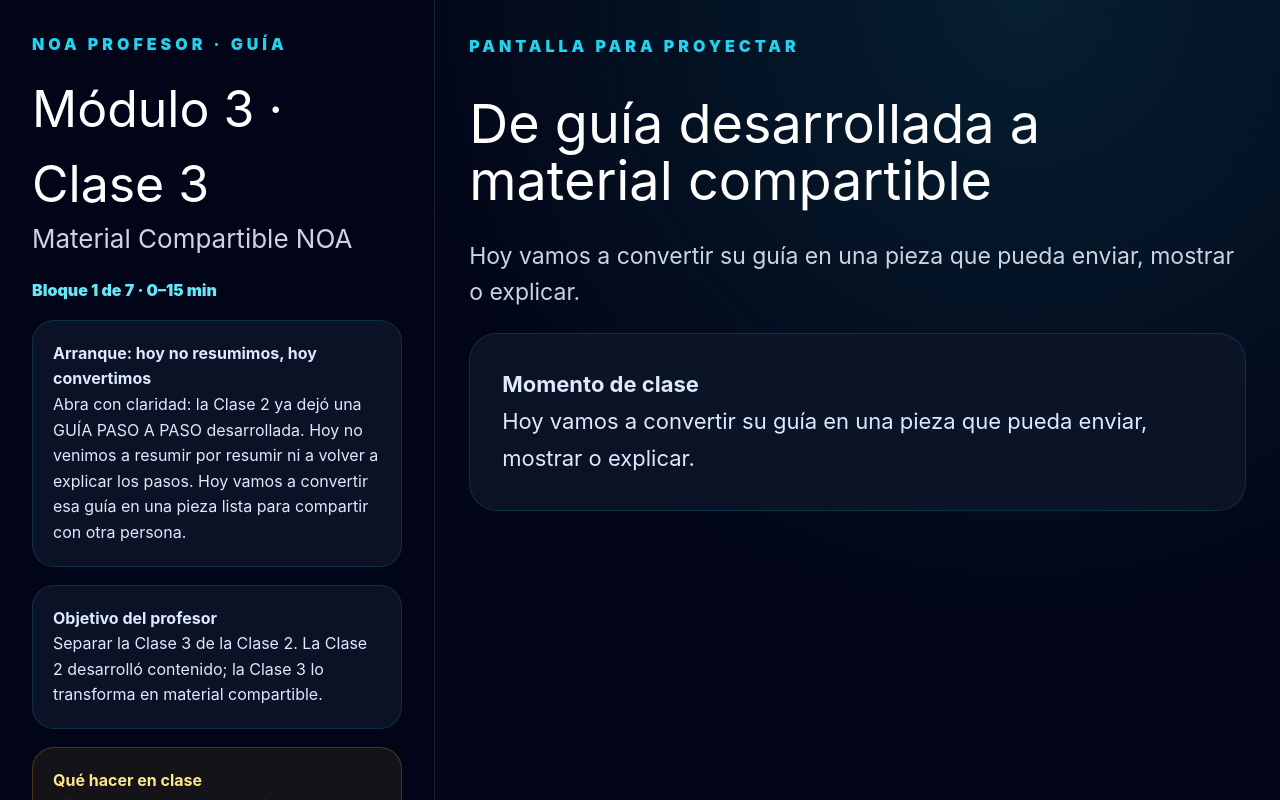
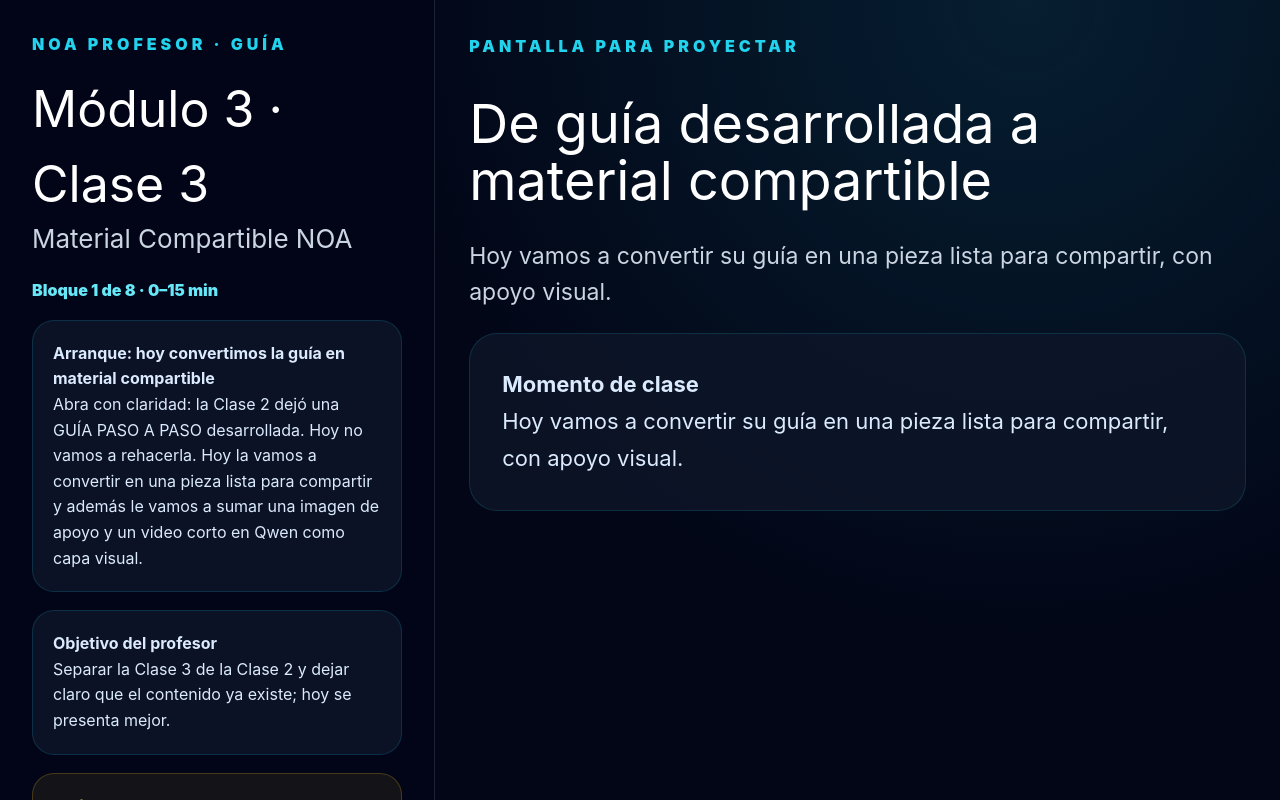
Before and after one commit to SolucionesTVB/noa-profesor, a Next.js app: page /curso/ia-adultos/modulo-3/clase-3 in a window 1280 px wide. Shown: the top 800 px of the page. Built offline with nearby package versions, Linux system fonts and the light colour scheme.

Commit message:
feat: agregar imagen y video qwen a clase 3

```diff
--- a/src/app/curso/ia-adultos/modulo-3/clase-3/page.tsx
+++ b/src/app/curso/ia-adultos/modulo-3/clase-3/page.tsx
@@ -7,16 +7,16 @@ import AiCoach from "@/components/clase2/AiCoach";
 const blocks = [
   {
     time: "0–15 min",
-    teacherTitle: "Arranque: hoy no resumimos, hoy convertimos",
+    teacherTitle: "Arranque: hoy convertimos la guía en material compartible",
     teacherText:
-      "Abra con claridad: la Clase 2 ya dejó una GUÍA PASO A PASO desarrollada. Hoy no venimos a resumir por resumir ni a volver a explicar los pasos. Hoy vamos a convertir esa guía en una pieza lista para compartir con otra persona.",
+      "Abra con claridad: la Clase 2 dejó una GUÍA PASO A PASO desarrollada. Hoy no vamos a rehacerla. Hoy la vamos a convertir en una pieza lista para compartir y además le vamos a sumar una imagen de apoyo y un video corto en Qwen como capa visual.",
     teacherGoal:
-      "Separar la Clase 3 de la Clase 2. La Clase 2 desarrolló contenido; la Clase 3 lo transforma en material compartible.",
+      "Separar la Clase 3 de la Clase 2 y dejar claro que el contenido ya existe; hoy se presenta mejor.",
     teacherAction:
-      "Diga: 'Ya tenemos el contenido. Hoy decidimos cómo lo va a recibir otra persona.'",
+      "Diga: 'Primero hacemos el material compartible. Después lo reforzamos con una imagen y un video corto.'",
     studentTitle: "De guía desarrollada a material compartible",
     studentText:
-      "Hoy vamos a convertir su guía en una pieza que pueda enviar, mostrar o explicar.",
+      "Hoy vamos a convertir su guía en una pieza lista para compartir, con apoyo visual.",
     practice: null,
   },
 
@@ -24,7 +24,7 @@ const blocks = [
     time: "15–35 min",
     teacherTitle: "Bloque 1: elegir cómo se va a compartir",
     teacherText:
-      "El primer paso no es resumir. El primer paso es decidir el formato de salida. Una misma guía puede convertirse en mensaje de WhatsApp, mini guía, imagen, audio o explicación corta.",
+      "El primer paso no es resumir. El primer paso es decidir el formato de salida. Una misma guía puede convertirse en mensaje de WhatsApp, mini guía, imagen, audio o presentación corta.",
     teacherGoal:
       "Que cada alumno entienda que el contenido debe adaptarse al canal y a la persona que lo recibirá.",
     teacherAction:
@@ -107,7 +107,7 @@ const blocks = [
   },
 
   {
-    time: "60–80 min",
+    time: "60–78 min",
     teacherTitle: "Bloque 3: mensaje de entrega",
     teacherText:
       "Una cosa es tener el material y otra saber cómo entregarlo. El mensaje de entrega ayuda a que la otra persona entienda por qué lo recibe.",
@@ -150,55 +150,98 @@ const blocks = [
   },
 
   {
-    time: "80–100 min",
-    teacherTitle: "Bloque 4: portada, título e idea visual",
+    time: "78–98 min",
+    teacherTitle: "Bloque 4: imagen de apoyo",
     teacherText:
-      "Ahora le damos identidad al material. No es diseño profesional, pero sí una presentación básica que genere orgullo y claridad.",
+      "Ahora agregamos una capa visual. No vamos a hacer arte por hacer arte. Vamos a crear una imagen de apoyo que represente el material y ayude a compartirlo mejor.",
     teacherGoal:
-      "Que cada alumno tenga título, subtítulo, frase de propósito e idea visual.",
+      "Que cada alumno salga con un prompt claro para generar una imagen útil y coherente con su material.",
     teacherAction:
-      "Explique que esto puede usarse luego en Canva, una imagen simple o como portada textual.",
-    studentTitle: "Identidad de mi material",
+      "Explique: primero contenido, después imagen. La imagen acompaña, no reemplaza.",
+    studentTitle: "Crear mi imagen de apoyo",
     studentText:
-      "Vamos a crear una portada textual e idea visual sencilla.",
+      "Vamos a preparar una imagen sencilla que acompañe el material.",
     practice: {
-      theme: "Identidad visual simple",
+      theme: "Imagen de apoyo",
       objective:
-        "Crear presentación básica del material.",
+        "Crear un prompt claro para generar una imagen útil.",
       practices: [
         {
           label: "Mini práctica A",
-          title: "Título y subtítulo",
+          title: "Definir la imagen",
           instruction:
             "Copie este prompt.",
           prompt:
-            "Proponga 10 opciones de título y subtítulo para mi material. Deben ser claros, humanos y fáciles de entender. No use títulos exagerados. El subtítulo debe explicar para quién sirve o qué problema ayuda a resolver.",
+            "Ayúdeme a crear un prompt para generar una imagen que acompañe mi material. La imagen debe ser clara, útil y coherente con el contenido. Quiero que proponga: 1) tipo de imagen, 2) escena principal, 3) estilo visual, 4) texto corto opcional, 5) formato recomendado para compartir por celular. Base el prompt en mi material actual.",
           example:
-            "Título: Guía práctica para ordenar una tarea difícil. Subtítulo: una ayuda sencilla para avanzar paso a paso.",
+            "Imagen tipo portada vertical, escena sencilla relacionada con la guía, estilo limpio y profesional, texto corto opcional.",
         },
         {
           label: "Mini práctica B",
-          title: "Portada e idea visual",
+          title: "Pulir el prompt",
           instruction:
-            "Copie este prompt.",
+            "Pida una versión más lista para usar.",
           prompt:
-            "Cree una portada textual sencilla para mi material. Incluya título, subtítulo, autor como 'Creado por mí con apoyo de IA', una frase corta de propósito y una idea visual simple para una imagen o portada si luego deseo hacerla en Canva.",
+            "Ahora convierta esa idea en un prompt final, limpio y listo para copiar en un generador de imágenes. Debe ser claro, específico y fácil de usar.",
           example:
-            "Frase de propósito: una guía sencilla para convertir experiencia en acción.",
+            "Prompt final listo para copiar y generar la imagen.",
         },
       ],
       reflection:
-        "La identidad visual no es adorno. Ayuda a que la persona sienta que creó algo propio.",
+        "La imagen buena acompaña el mensaje. No lo distrae.",
     },
   },
 
   {
-    time: "100–115 min",
-    teacherTitle: "Bloque 5: resultado final del día",
+    time: "98–112 min",
+    teacherTitle: "Bloque 5: video corto en Qwen",
+    teacherText:
+      "Ahora damos un paso más: un video corto. No vamos a hacer cine. Vamos a diseñar un video simple, breve y útil para presentar la guía.",
+    teacherGoal:
+      "Que cada alumno tenga un prompt claro para crear un video corto en Qwen.",
+    teacherAction:
+      "Aclare: el video debe tener una sola idea, una sola intención y durar pocos segundos.",
+    studentTitle: "Crear mi video corto",
+    studentText:
+      "Vamos a preparar un prompt para un video corto en Qwen.",
+    practice: {
+      theme: "Video corto Qwen",
+      objective:
+        "Crear un prompt claro para video corto.",
+      practices: [
+        {
+          label: "Mini práctica A",
+          title: "Definir el video",
+          instruction:
+            "Copie este prompt.",
+          prompt:
+            "Ayúdeme a crear un prompt para un video corto en Qwen basado en mi material. El video debe durar entre 5 y 8 segundos, en formato vertical 9:16, con una sola idea principal. Defina: 1) escena o secuencia, 2) mensaje central, 3) ambiente visual, 4) texto breve si hace falta, 5) cierre o llamada suave a leer la guía.",
+          example:
+            "Video vertical corto, una escena principal, mensaje breve y visual limpio.",
+        },
+        {
+          label: "Mini práctica B",
+          title: "Prompt final para Qwen",
+          instruction:
+            "Pida una versión lista para usar.",
+          prompt:
+            "Convierta esa idea en un prompt final, limpio y listo para usar en Qwen. Debe ser breve, claro y específico. No lo haga complejo. Quiero un video corto, simple y útil.",
+          example:
+            "Prompt final listo para copiar en Qwen.",
+        },
+      ],
+      reflection:
+        "El video corto no reemplaza la guía. Solo atrae, presenta y abre la puerta.",
+    },
+  },
+
+  {
+    time: "112–118 min",
+    teacherTitle: "Bloque 6: resultado final del día",
     teacherText:
       "Cerramos uniendo todo en un bloque final. Este es el entregable de la Clase 3.",
     teacherGoal:
-      "Que cada alumno salga con material compartible completo.",
+      "Que cada alumno salga con material compartible completo, incluyendo imagen y video.",
     teacherAction:
       "Pida copiar únicamente el bloque llamado RESULTADO FINAL DEL DÍA - MATERIAL COMPARTIBLE NOA.",
     studentTitle: "Mi material compartible",
@@ -215,9 +258,9 @@ const blocks = [
           instruction:
             "Copie este prompt.",
           prompt:
-            "Una todo lo trabajado hoy y entregue un bloque final llamado RESULTADO FINAL DEL DÍA - MATERIAL COMPARTIBLE NOA. Debe incluir: 1) formato elegido, 2) título, 3) subtítulo, 4) pieza principal lista para compartir, 5) mensaje de entrega por WhatsApp, 6) portada textual, 7) idea visual simple, 8) explicación corta de 30 segundos. Use formato limpio para copiar y guardar. No agregue explicación fuera del bloque final.",
+            "Una todo lo trabajado hoy y entregue un bloque final llamado RESULTADO FINAL DEL DÍA - MATERIAL COMPARTIBLE NOA. Debe incluir: 1) formato elegido, 2) título, 3) subtítulo, 4) pieza principal lista para compartir, 5) mensaje de entrega por WhatsApp, 6) portada textual, 7) idea visual simple, 8) prompt de imagen, 9) prompt de video corto para Qwen, 10) explicación corta de 30 segundos. Use formato limpio para copiar y guardar. No agregue explicación fuera del bloque final.",
           example:
-            "RESULTADO FINAL DEL DÍA - MATERIAL COMPARTIBLE NOA\nFormato elegido:\nTítulo:\nSubtítulo:\nPieza principal:\nMensaje de entrega:\nPortada textual:\nIdea visual:\nExplicación de 30 segundos:",
+            "RESULTADO FINAL DEL DÍA - MATERIAL COMPARTIBLE NOA\nFormato elegido:\nTítulo:\nPieza principal:\nMensaje de entrega:\nPrompt de imagen:\nPrompt de video corto para Qwen:\nExplicación de 30 segundos:",
         },
         {
           label: "Mini práctica B",
@@ -231,15 +274,15 @@ const blocks = [
         },
       ],
       reflection:
-        "Clase 2 desarrolló la guía. Clase 3 la convierte en una pieza que alguien puede recibir.",
+        "Clase 2 desarrolló la guía. Clase 3 la convierte en una pieza que alguien puede recibir y además presentar visualmente.",
     },
   },
 
   {
-    time: "115–120 min",
+    time: "118–120 min",
     teacherTitle: "Cierre NOA",
     teacherText:
-      "Cierre con continuidad: ya tienen material compartible. La próxima clase no vamos a crear desde cero; vamos a probar, mejorar y presentar.",
+      "Cierre con continuidad: ya tienen material compartible, imagen y prompt de video corto. La próxima clase no vamos a crear desde cero; vamos a probar, mejorar y presentar.",
     teacherGoal:
       "Preparar la Clase 4.",
     teacherAction:
```
